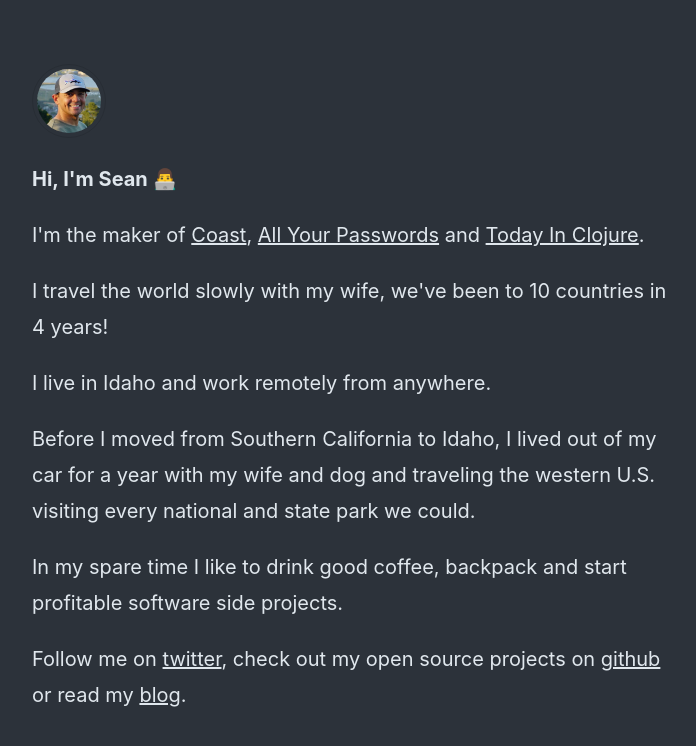
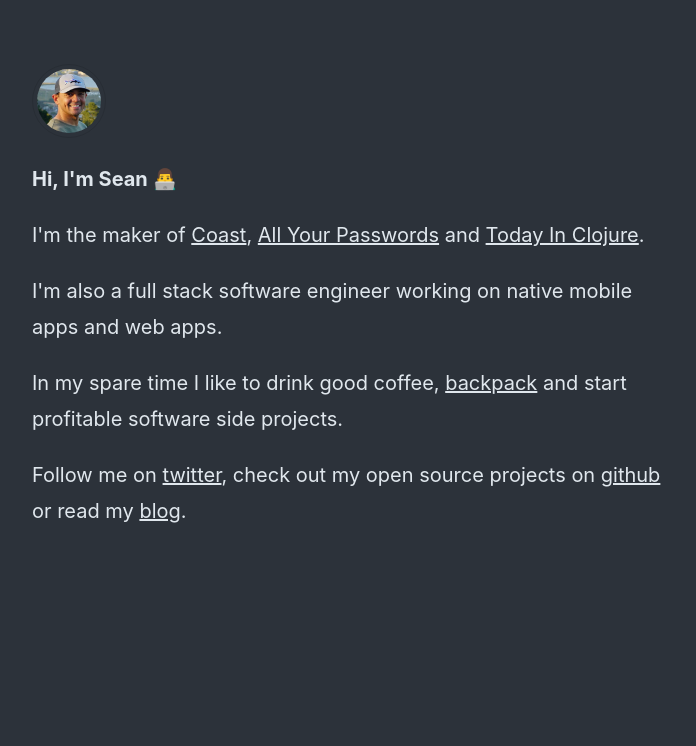
Before and after one commit to swlkr/swlkr.github.io, a plain HTML site: page index.html in a window 1280 px wide. Shown: the whole page, without its empty margins (288-984 px from the left). Drawn offline with nearby package versions, Linux system fonts and the light colour scheme.

Commit message:
Change about

```diff
--- a/index.html
+++ b/index.html
@@ -26,19 +26,11 @@
         </p>
 
         <p>
-          I travel the world slowly with my wife, we've been to 10 countries in 4 years!
+          I'm also a full stack software engineer working on native mobile apps and web apps.
         </p>
 
         <p>
-          I live in Idaho and work remotely from anywhere.
-        </p>
-
-        <p>
-          Before I moved from Southern California to Idaho, I lived out of my car for a year with my wife and dog and traveling the western U.S. visiting every national and state park we could.
-        </p>
-
-        <p>
-          In my spare time I like to drink good coffee, backpack and start profitable software side projects.
+          In my spare time I like to drink good coffee, <a href="https://en.wikipedia.org/wiki/Backpacking_(wilderness)">backpack</a> and start profitable software side projects.
         </p>
 
         <p>
```
